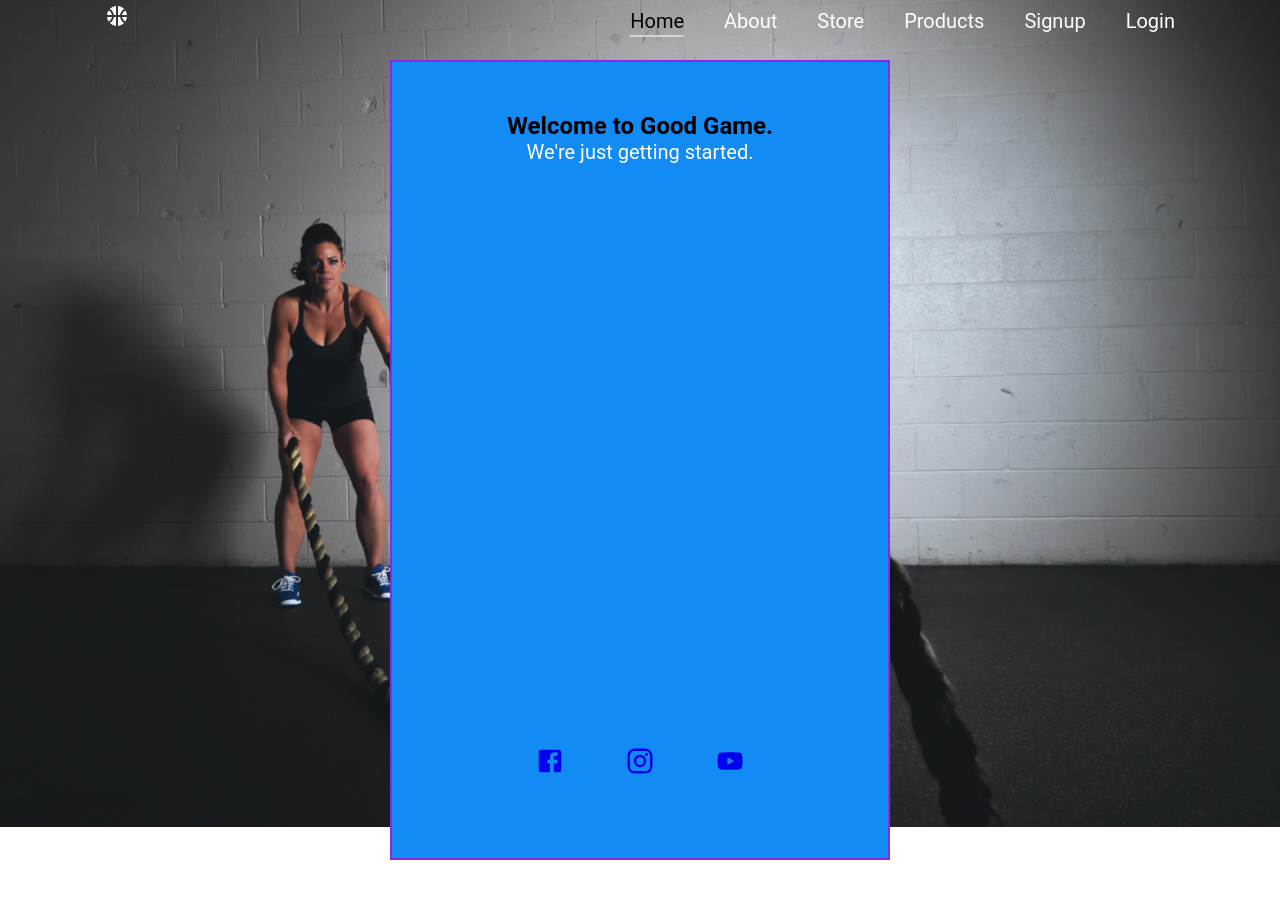
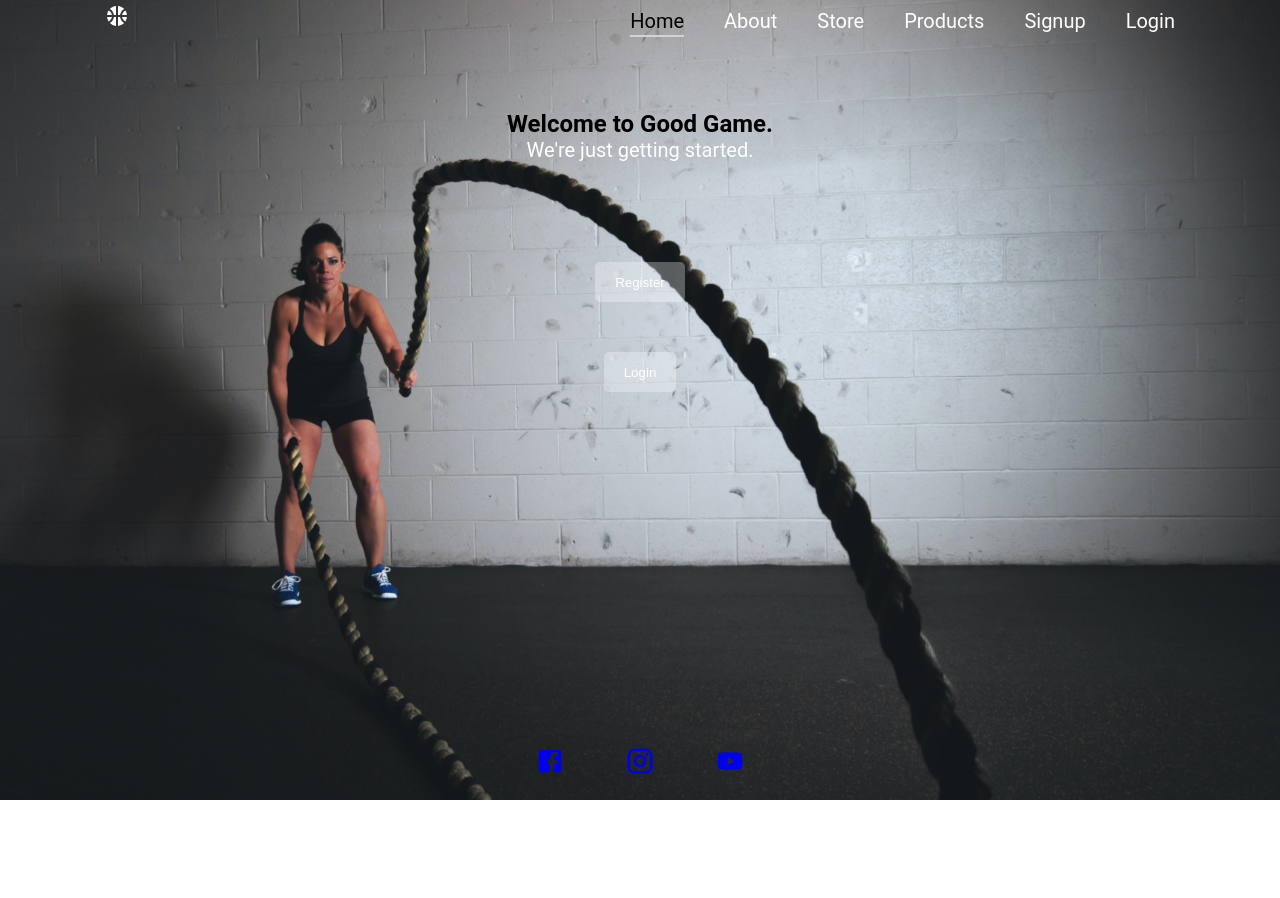
Before and after one commit to TechWithRyan/vite-shop, a React (Vite) app: page / in a window 1280 px wide. Shown: the top 898 px of the page. After the commit the page ends 800 px from the top, so only its background shows below. Built offline with nearby package versions, Linux system fonts and the light colour scheme.

Commit message:
styling fix

```diff
--- a/src/component/Home.css
+++ b/src/component/Home.css
@@ -6,7 +6,6 @@
 }
 
 .home-hero {
-    background-color: rgb(19, 139, 245);
     height: 30vh;
     width: 500px;
 }
@@ -14,3 +13,9 @@
 h1 p {
     color: black;
 }
+
+.home-hero {
+    height: 20%;
+    margin: 0 auto;
+    padding: 50px;
+}
--- a/src/component/index.scss
+++ b/src/component/index.scss
@@ -86,12 +86,7 @@ img {
     text-align: center;
 }
 
-.home-hero {
-    height: 100vh;
-    border: 2px solid blueviolet;
-    margin: 0 auto;
-    padding: 50px;
-}
+
 
 .hero-image {
   padding: 60px;
```
